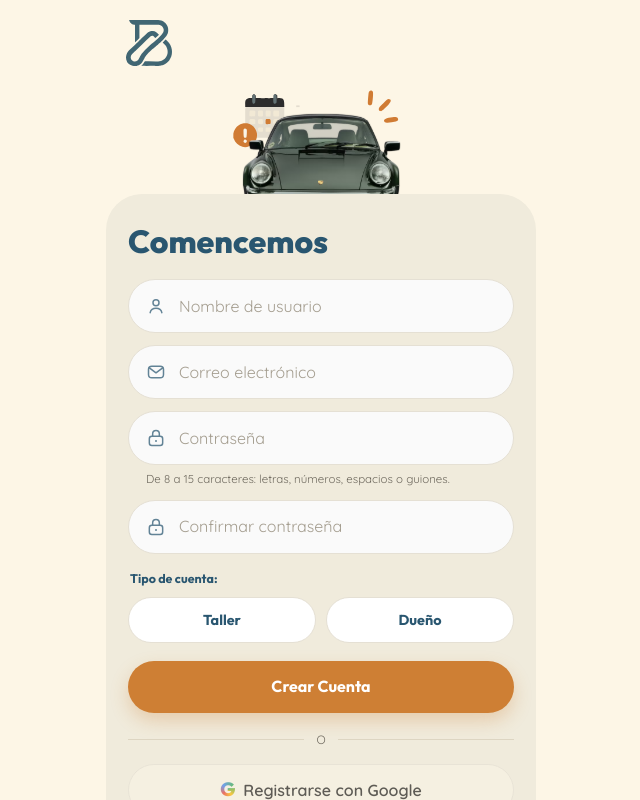
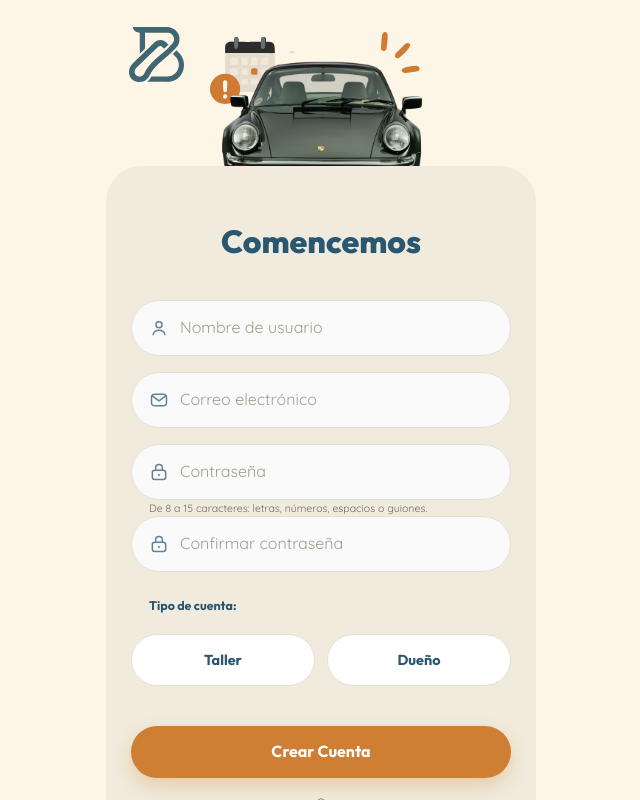
Before and after one commit to jpcaicedo/Bita-Platform, a Next.js app in the folder frontend/: page /registro in a window 1280 px wide. Shown: the top 800 px of the page, without its empty margins (319-959 px from the left). Built offline with nearby package versions, Linux system fonts and the light colour scheme.

Commit message:
fix(ui): medidas del Figma en splash, login, registro y encabezado

```diff
--- a/frontend/src/app/(auth)/auth.css
+++ b/frontend/src/app/(auth)/auth.css
@@ -9,27 +9,28 @@
 
 .g-auth-logo {
   position: absolute;
-  top: 20px;
-  left: 20px;
+  top: 30px;
+  left: 22px;
   z-index: 5;
-  width: 46px;
-  height: 46px;
+  width: 73px;
+  height: 73px;
 }
 
 .g-auth-logo img {
   object-fit: contain;
 }
 
+/* Login (Figma "Log in", marco de 393): el auto mide 314 × 137 y empieza
+   en y = 93; el panel beige empieza en y = 246. */
 .g-auth-hero {
   position: relative;
-  width: 100%;
-  height: 232px;
-  margin-top: 30px;
+  width: 314px;
+  max-width: 100%;
+  height: 137px;
+  margin: 93px auto 0;
 }
 
 .g-auth-hero img {
-  left: 19%;
-  width: 62%;
   object-fit: contain;
 }
 
@@ -39,17 +40,19 @@
   display: flex;
   flex: 1;
   flex-direction: column;
-  margin-top: -30px;
-  padding: 28px 22px 38px;
+  margin-top: 16px;
+  padding: 36px 25px 38px;
   border-radius: 36px 36px 0 0;
   background: var(--g-beige);
 }
 
 .g-auth-title {
-  margin-bottom: 20px;
-  font-size: clamp(1.7rem, 7.5vw, 2rem);
+  max-width: 286px;
+  margin: 0 auto 27px;
+  font-size: 32px;
   font-weight: 800;
-  text-align: left;
+  line-height: 37px;
+  text-align: center;
 }
 
 .g-auth-form {
@@ -59,11 +62,12 @@
 
 .g-input-wrap {
   position: relative;
-  margin-bottom: 12px;
+  margin-bottom: 16px;
 }
 
 .g-input-wrap .g-input {
-  padding-left: 50px;
+  min-height: 56px;
+  padding-left: 48px;
 }
 
 .g-input-icon {
@@ -79,7 +83,8 @@
 }
 
 .g-forgot {
-  margin: 0 0 18px;
+  margin: 11px 0 33px;
+  line-height: 24px;
   text-align: center;
   font-size: 0.78rem;
   color: var(--g-texto-suave);
@@ -94,7 +99,7 @@
 
 .g-btn--google {
   width: 100%;
-  margin-top: 12px;
+  margin-top: 20px;
   border: 1.5px solid var(--g-borde);
   background: #f8f2e3;
   color: var(--g-texto);
@@ -124,7 +129,8 @@
 }
 
 .g-auth-foot {
-  margin-top: 22px;
+  margin-top: 52px;
+  line-height: 24px;
   text-align: center;
   font-size: 0.82rem;
   color: var(--g-texto-suave);
@@ -138,7 +144,8 @@
   display: flex;
   align-items: center;
   gap: 12px;
-  margin: 18px 0 4px;
+  margin: 13px 0 0;
+  line-height: 24px;
   color: var(--g-texto-suave);
   font-size: 0.75rem;
 }
@@ -151,44 +158,69 @@
   background: #ddd5c2;
 }
 
-/* Registro */
+/* Registro (Figma "Sign Up", marco de 393): la ilustración mide 361 × 241
+   desde y = -4 y el panel beige empieza en y = 166, encima de ella. */
 .g-signup {
   background: var(--g-crema);
 }
 
-.g-signup-hero {
-  height: 190px;
-  margin-top: 62px;
+.g-signup .g-auth-logo {
+  top: 27px;
+  left: 23px;
+  width: 55px;
+  height: 55px;
 }
 
-.g-signup-hero img {
-  left: 15%;
-  width: 70%;
+.g-signup-hero {
+  width: 361px;
+  height: 241px;
+  margin-top: -4px;
 }
 
 .g-signup-panel {
-  margin-top: -58px;
-  padding-top: 30px;
+  margin-top: -71px;
+  padding-top: 57px;
 }
 
+.g-signup-panel .g-auth-title {
+  margin-bottom: 40px;
+}
+
+.g-signup-panel .g-btn--google {
+  margin-top: 12px;
+}
+
+.g-signup-panel .g-auth-foot {
+  margin-top: 25px;
+}
+
+/* El Figma no trae esta ayuda: se ubica en el espacio de 16 px entre los
+   campos para no mover nada de su sitio. */
 .g-password-help {
-  margin: -6px 0 12px 18px;
+  height: 16px;
+  margin: -16px 0 0 18px;
+  overflow: hidden;
+  font-size: 0.66rem;
+  line-height: 16px;
+  white-space: nowrap;
+  text-overflow: ellipsis;
 }
 
 .g-account {
-  margin: 4px 0 18px;
+  margin: 5px 0 40px;
   padding: 0;
   border: 0;
 }
 
 .g-account legend {
-  margin-bottom: 9px;
+  margin: 0 0 16px 16px;
+  line-height: 25px;
 }
 
 .g-account-options {
   display: grid;
   grid-template-columns: 1fr 1fr;
-  gap: 10px;
+  gap: 12px;
 }
 
 .g-account-option {
@@ -207,7 +239,7 @@
   display: flex;
   align-items: center;
   justify-content: center;
-  min-height: 46px;
+  min-height: 52px;
   border: 1.5px solid var(--g-borde);
   border-radius: var(--g-radio-pill);
   background: var(--g-blanco);
--- a/frontend/src/app/(auth)/page.tsx
+++ b/frontend/src/app/(auth)/page.tsx
@@ -48,15 +48,17 @@ function SplashVisual({ autoAdvance = false }: { autoAdvance?: boolean }) {
       )}
 
       <div className="g-splash-brand">
+        <p className="g-splash-hello">Bienvenido a</p>
         <div className="g-splash-logo">
           <Image
             src="/images/logo-bita.svg"
             alt="BITA"
             fill
             priority
-            sizes="300px"
+            sizes="376px"
           />
         </div>
+        <p className="g-splash-by">by ICESI</p>
       </div>
     </main>
   );
```
Also changed, not shown: frontend/src/app/(auth)/splash.css (+37 -13 lines).
